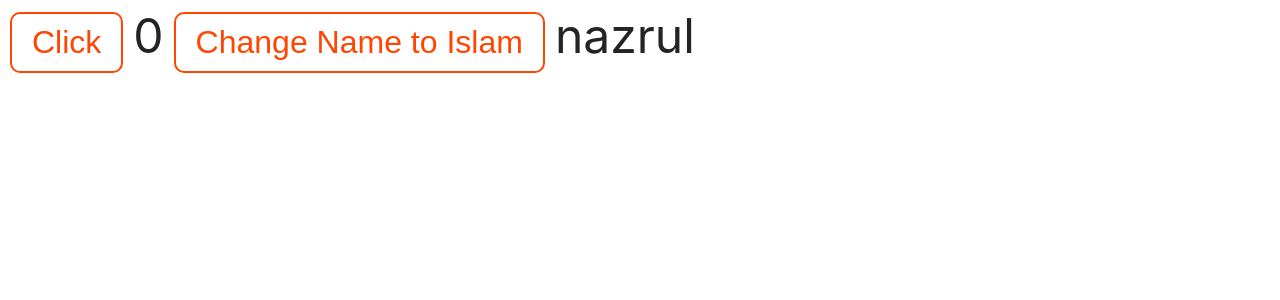
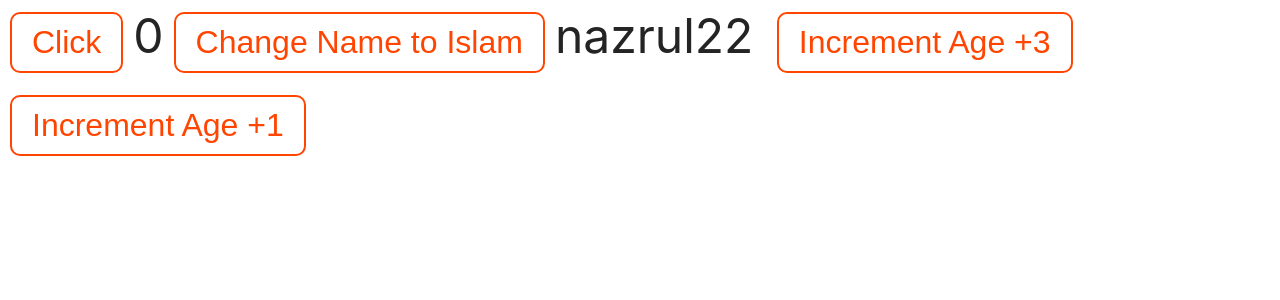
Before and after one commit to nazrulislambhat/react, a React (Vite) app: page / in a window 1280 px wide. Shown: the top 300 px of the page. Built offline with nearby package versions, Linux system fonts and the light colour scheme.

Commit message:
Initial Commit

```diff
--- a/src/components/UseState.jsx
+++ b/src/components/UseState.jsx
@@ -1,29 +1,47 @@
 import { useState } from 'react';
 
-
-function UseState(){
+function UseState() {
   const [count, setCount] = useState(0);
   const [name, setName] = useState('nazrul');
-    function handleClick(){
-        console.log(count)
-        setCount(count+1);
-        console.log(count)
+  const [age, setAge] = useState(22);
+  function handleClick() {
+    console.log(count);
+    setCount(count + 1);
+    console.log(count);
+  }
+  function handleName() {
+    setName('Islam');
+    console.log(name);
+  }
 
-    }
-    function handleName(){
-        setName('Islam');
-        console.log(name)
+  function handleAge() {
+    setAge((age) => age + 1); //update function
   }
   return (
     <div>
-
       <button onClick={handleClick}>Click</button>
       {count}
-
       <button onClick={handleName}>Change Name to Islam</button>
       {name}
+      {age}{' '}
+      <button
+        onClick={() => {
+          handleAge();
+          handleAge();
+          handleAge();
+        }}
+      >
+        Increment Age +3
+      </button>
+      <button
+        onClick={() => {
+          handleAge();
+        }}
+      >
+        Increment Age +1
+      </button>
     </div>
-    )
+  );
 }
 
 export default UseState;
```
Lines whose indentation alone changed are shown as unchanged.
